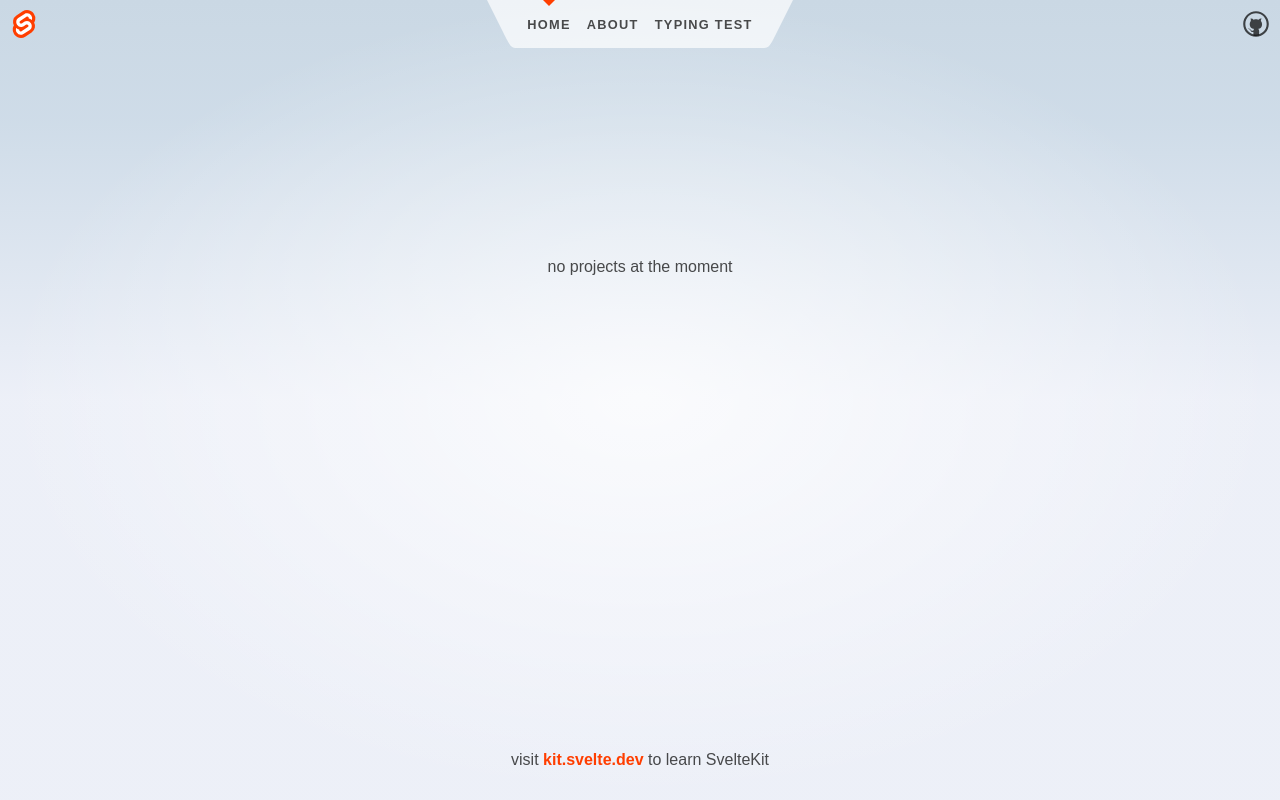
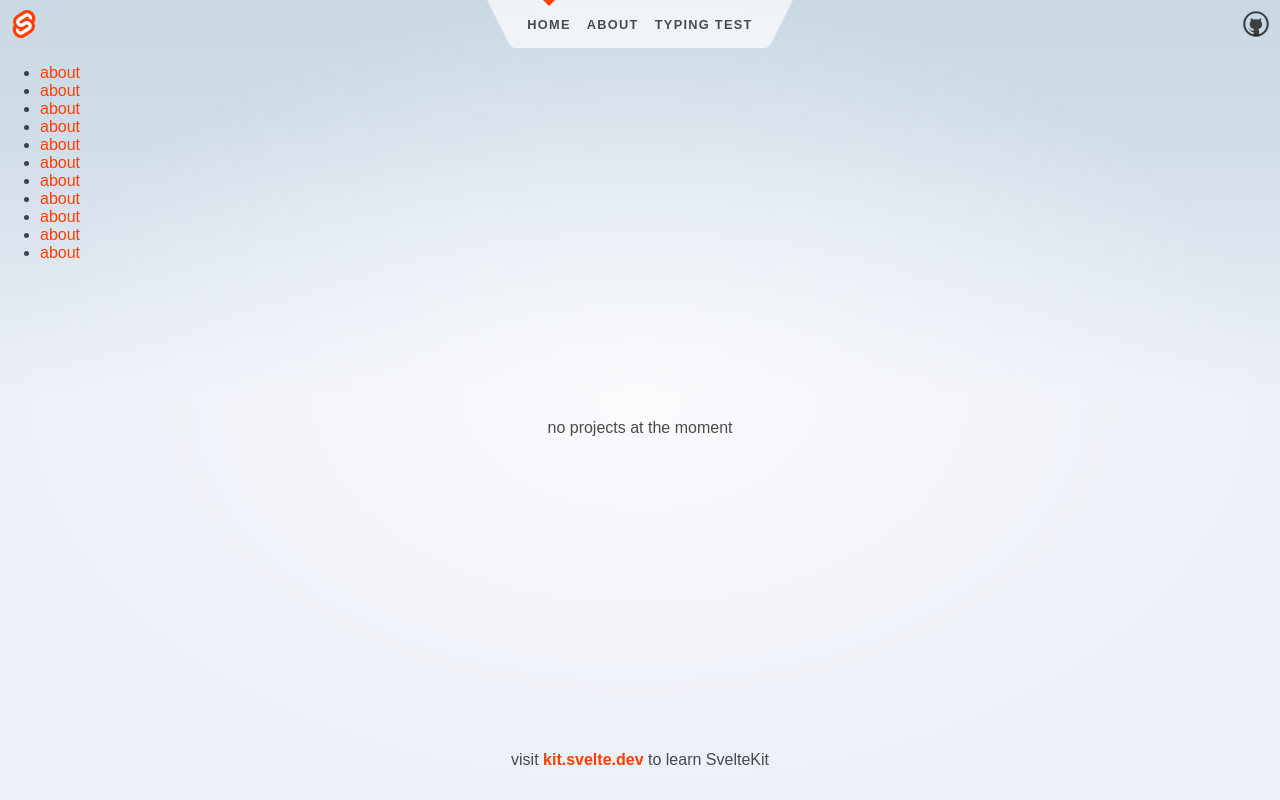
Before and after one commit to izzatrazab/DecodeEfficiency, a SvelteKit app: page / in a window 1280 px wide. Built offline with nearby package versions, Linux system fonts and the light colour scheme.

Commit message:
Prepare a component sidebar
1) Create sidebar component (still empty)
2) Add sidebar component to 'global' layout

```diff
--- /dev/null
+++ b/src/components/Sidebar.svelte
@@ -0,0 +1,47 @@
+<aside>
+  <nav>
+    <ul>
+      <li>
+        <a href="/about">about</a>
+      </li>
+      <li>
+        <a href="/about">about</a>
+      </li>
+      <li>
+        <a href="/about">about</a>
+      </li>
+      <li>
+        <a href="/about">about</a>
+      </li>
+      <li>
+        <a href="/about">about</a>
+      </li>
+      <li>
+        <a href="/about">about</a>
+      </li>
+      <li>
+        <a href="/about">about</a>
+      </li>
+      <li>
+        <a href="/about">about</a>
+      </li>
+      <li>
+        <a href="/about">about</a>
+      </li>
+      <li>
+        <a href="/about">about</a>
+      </li>
+      <li>
+        <a href="/about">about</a>
+      </li>
+    </ul>
+  </nav>
+</aside>
+
+<style>
+  aside {
+    /* position: absolute; */
+    left: 0%;
+    height: inherit;
+  }
+</style>
--- a/src/routes/+layout.svelte
+++ b/src/routes/+layout.svelte
@@ -1,17 +1,20 @@
 <script>
-	import Header from './Header.svelte';
-	import './styles.css';
+  import Header from "./Header.svelte";
+  import Sidebar from "../components/Sidebar.svelte";
+  import "./styles.css";
 </script>
 
 <div class="app">
   <Header />
-
+  <Sidebar />
   <main>
     <slot />
   </main>
 
   <footer>
-		<p>visit <a href="https://kit.svelte.dev">kit.svelte.dev</a> to learn SvelteKit</p>
+    <p>
+      visit <a href="https://kit.svelte.dev">kit.svelte.dev</a> to learn SvelteKit
+    </p>
   </footer>
 </div>
 
```
Lines whose indentation alone changed are shown as unchanged.
